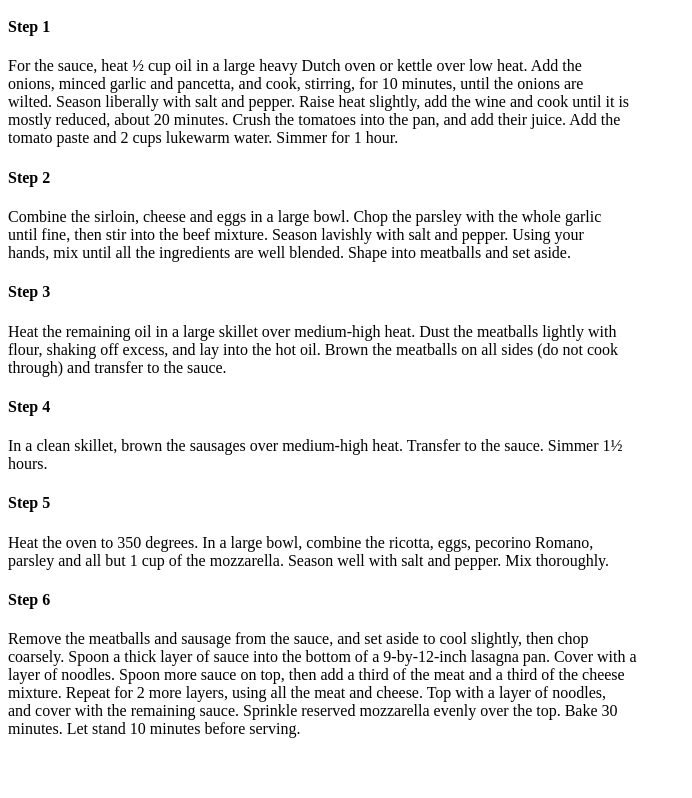
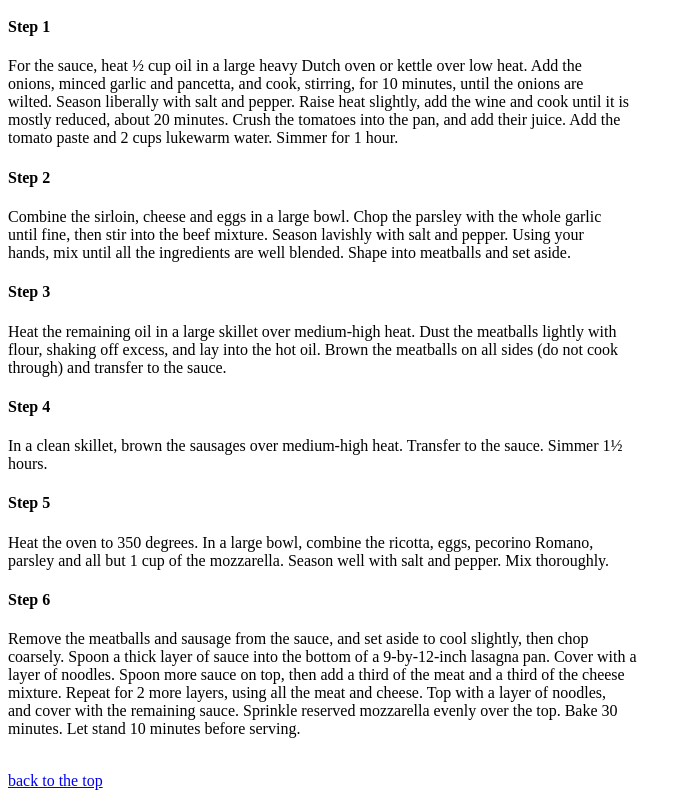
Before and after one commit to Micah-Jimenez/odin-recipes, a plain HTML site: page recipes/lasagna.html in a window 1280 px wide. Shown: the part 1347-2145 px from the top of the page, without its empty margins (0-692 px from the left). Before the commit the page ends 2101 px from the top, so only its background shows below. Drawn offline with Linux system fonts and the light colour scheme.

Commit message:
Make "back to the top" link on lasagna page

```diff
--- a/recipes/lasagna.html
+++ b/recipes/lasagna.html
@@ -103,6 +103,7 @@
                             and cover with the remaining sauce. Sprinkle reserved mozzarella evenly over the top. Bake 30<br>
                             minutes. Let stand 10 minutes before serving.
                         </p>
-
+        <br>
+        <a href="./lasagna.html">back to the top</a>
     </body>
 </html>
```
